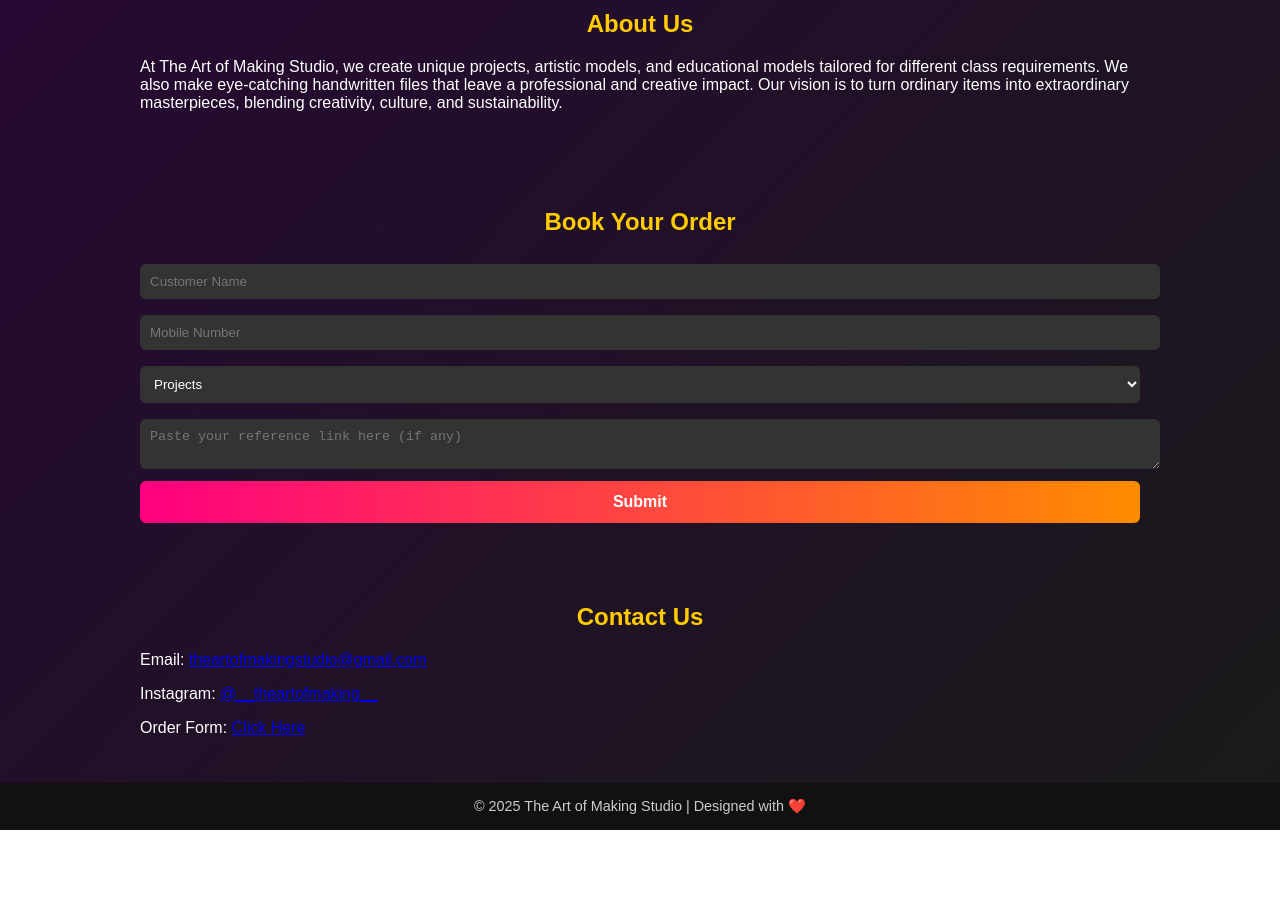
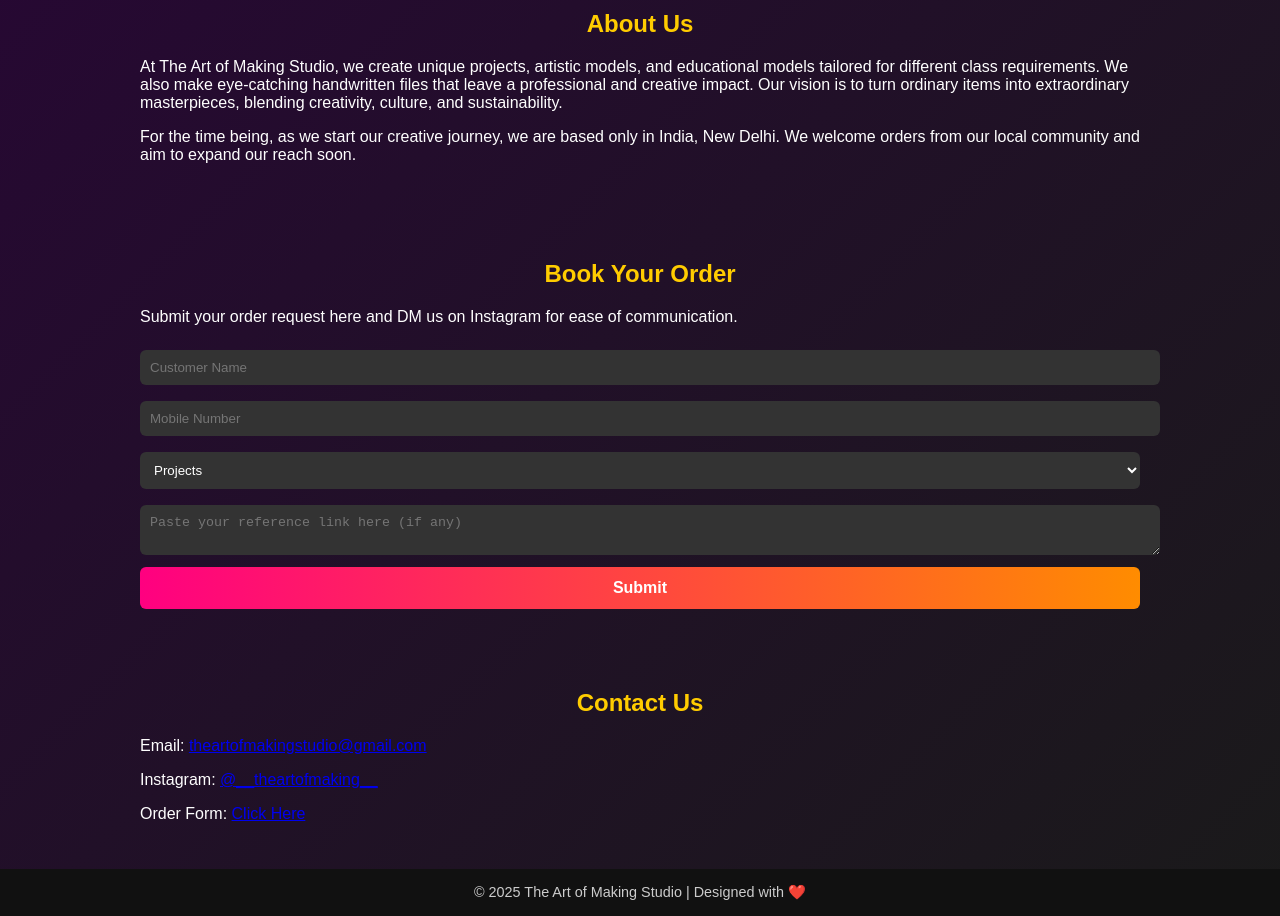
Before and after one commit to theartofmakingstudio-gif/Art-Studio, a plain HTML site: page index.html in a window 1280 px wide. Shown: the part 1040-1956 px from the top of the page. Before the commit the page ends 1870 px from the top, so only its background shows below. Drawn offline with Linux system fonts and the light colour scheme.

Commit message:
Update index.html

```diff
--- a/index.html
+++ b/index.html
@@ -143,10 +143,12 @@
     <section id="about">
         <h2>About Us</h2>
         <p>At The Art of Making Studio, we create unique projects, artistic models, and educational models tailored for different class requirements. We also make eye-catching handwritten files that leave a professional and creative impact. Our vision is to turn ordinary items into extraordinary masterpieces, blending creativity, culture, and sustainability.</p>
+        <p>For the time being, as we start our creative journey, we are based only in India, New Delhi. We welcome orders from our local community and aim to expand our reach soon.</p>
     </section>
 
     <section id="booking">
         <h2>Book Your Order</h2>
+        <p>Submit your order request here and DM us on Instagram for ease of communication.</p>
         <form class="booking-form" action="https://formspree.io/f/mblkqeal" method="POST">
             <input type="text" name="name" placeholder="Customer Name" required>
             <input type="tel" name="mobile" placeholder="Mobile Number" required>
```
